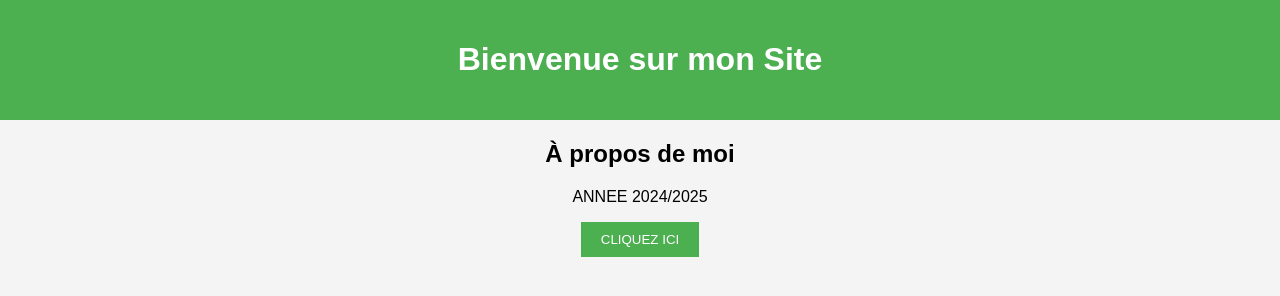
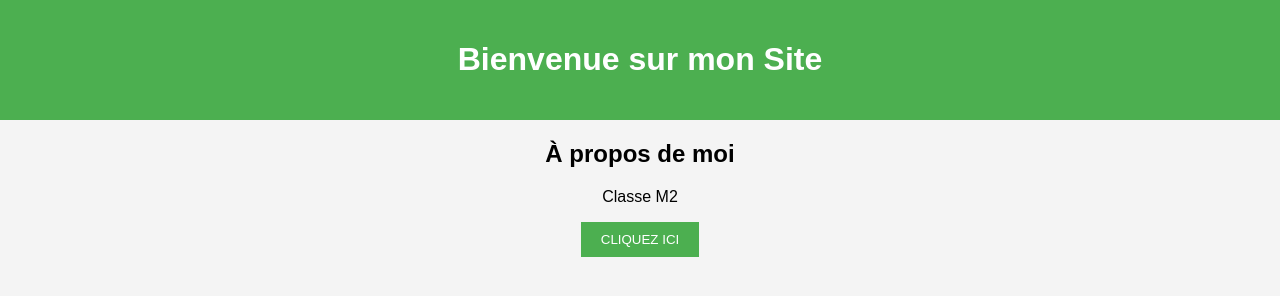
Before and after one commit to Peporanchino/TP1, a plain HTML site: page index.html in a window 1280 px wide. Drawn offline with Linux system fonts and the light colour scheme.

Commit message:
version 3

```diff
--- a/index.html
+++ b/index.html
@@ -45,7 +45,7 @@
 
     <section>
         <h2>À propos de moi</h2>
-        <p>ANNEE 2024/2025</p>
+        <p>Classe M2</p>
         <button onclick="alert('Merci de votre visite!')">Cliquez ici</button>
     </section>
 
```
